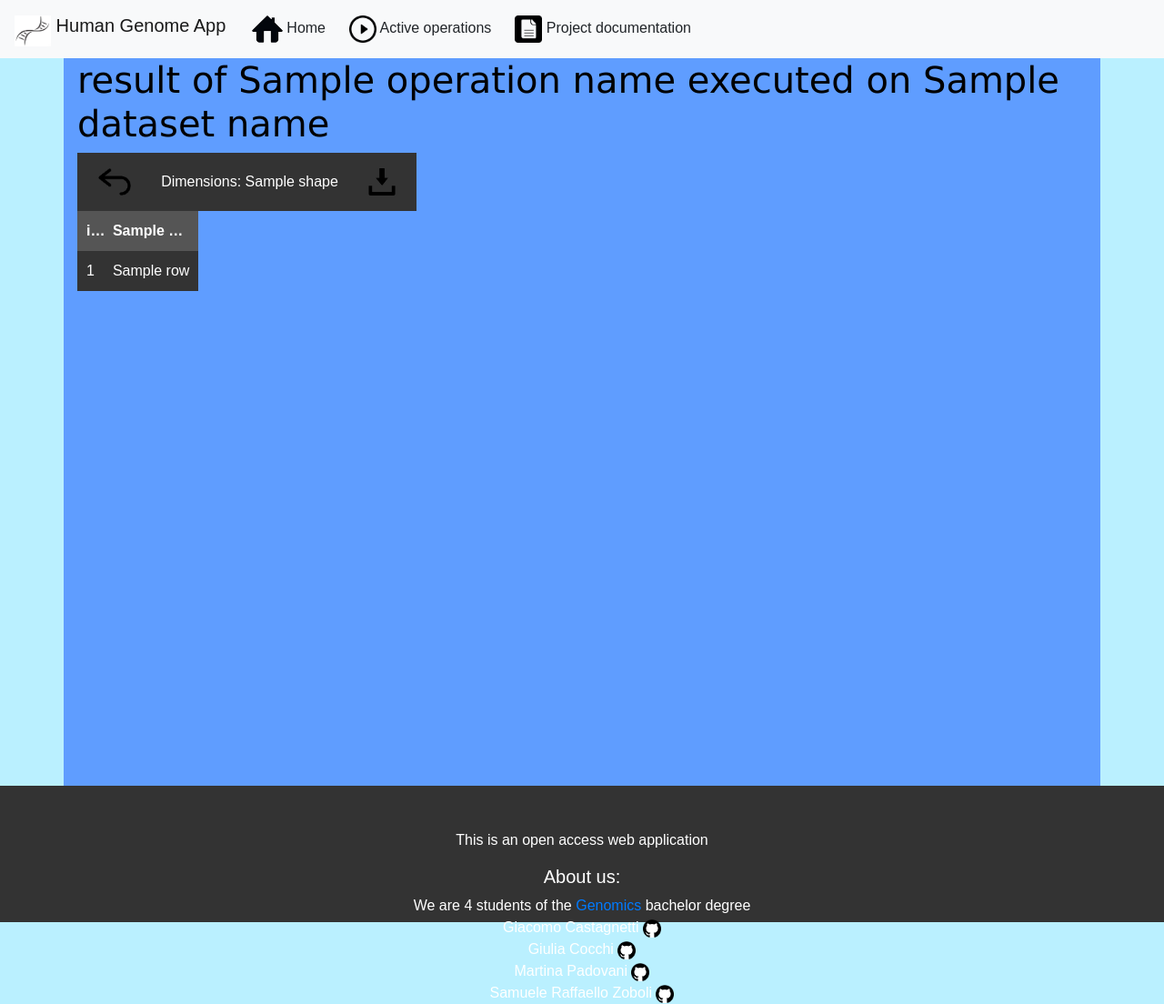
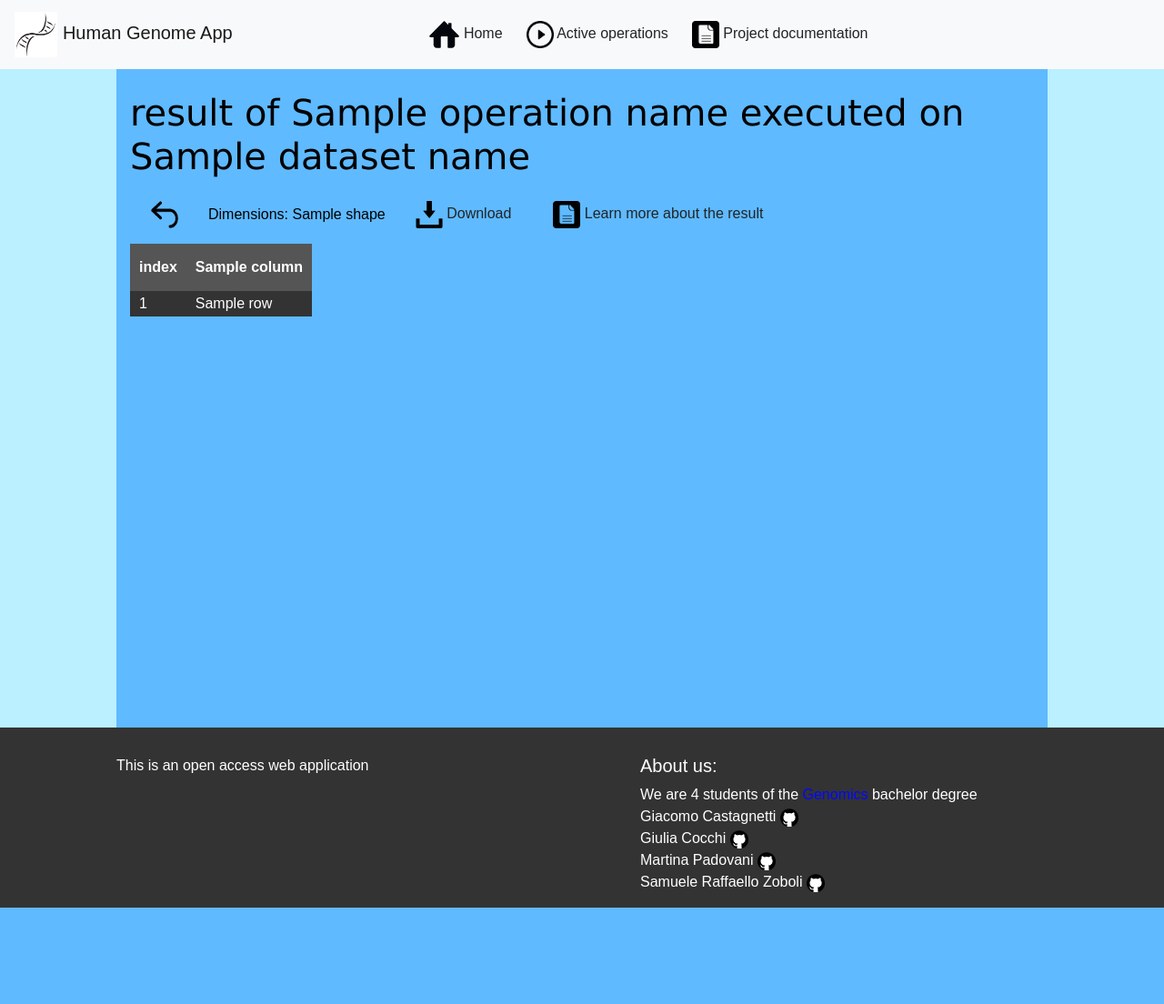
Before and after one commit to kcajj/advanced_programming_project_Genomics_2022, a Flask app: template webapp/templates/operation.html in a window 1280 px wide. Shown: the whole page at 91% size. After the commit the page ends 998 px from the top, so only its background shows below. Run offline with Flask 2, Linux system fonts and the light colour scheme; the template is opened without the code that fills it: most values are stand-ins (such as "Sample title", 1, 10 or a date in 2020); parts of the project's set-up code (start-up, migrations or seed data) failed here and were passed over.

Commit message:
css update

```diff
--- a/webapp/static/css/main.css
+++ b/webapp/static/css/main.css
@@ -1,3 +1,11 @@
+.navbar-collapse {
+    padding-left: 15%;
+    -ms-flex-preferred-size: 100%;
+    flex-basis: 100%;
+    -ms-flex-positive: 1;
+    flex-grow: 1;
+}
+
 html body {
     margin: 0;
     font-family: sans-serif;
@@ -11,72 +19,74 @@ h1 {
     }
 
 .container {
+    padding-top: 100px;
     width: 80%;
     margin: 0 auto;
-    background-color: rgb(95, 157, 255);
+    background-color: rgb(95, 186, 255);
     min-height: 100vh;
     }
 
 a {
-    color: rgb(0 0 0);
-    text-decoration: none;
-    background-color: transparent;
+    color: rgb(0, 8, 255);
 }
-
-/*operation page*/
-.panel-group { /*  words that describes the different ops  */
-    color:rgb(255, 255, 255);
-    }
-
-.panel-title a { /* operation */
-    color: rgb(255, 255, 255);
-    }
 
 table {
     font-family: Arial, sans-serif;
     color: white;
     background-color: #333;
     text-align: left;
-    max-width: 100px;
-    max-height: 10px;
+    width: 100%;
     overflow: hidden;
     text-overflow: ellipsis;
     white-space: nowrap;
     }
+.table-information{
+    width: 100%;
+    }
+
+.table-operation{
+    width: 10%;
+}
 
 th, td {
     padding: 10px;
     text-align: left;
     background-color: #333;
-    max-width: 445px;
+    max-width: 360px;
+    line-height: 0.5;
     overflow: hidden;
     text-overflow: ellipsis;
     white-space: nowrap;
     }
 
 th {
+    line-height: 2;
     background-color: #555;
-    max-width: 10px;
     }
+
+.table-information-content{
+    color: black;
+    background-color: rgb(95, 186, 255);
+}
 
 #bottom-bar {
     background-color: #333;
     color: #fff;
-    height: 150px;
     width: 100%;
-    text-align: center;
+    padding-left: 10%;
+    padding-top: 30px;
+    display:flex;
     }
+#information {
+    flex:1;
+}
+#about-us{
+    flex:1;
+}
 
-.square-button {
-    display: inline-block;
+.img-button {
     height: 30px; /* or any other desired size */
-    width: 30px; /* or any other desired size */
-    }
-
-.square-button img {
-    max-width: 100%;
-    max-height: 100%;
-    margin: 25% auto;
+    width: 30px;
     }
 
 .parent-element {
--- a/webapp/templates/Homepage.html
+++ b/webapp/templates/Homepage.html
@@ -2,7 +2,7 @@
 {%block content%}
 
     <h1>
-        Human Genome Features Web App
+        Human Genome Features web app
     </h1>
 
     <p>
--- a/webapp/templates/base.html
+++ b/webapp/templates/base.html
@@ -3,25 +3,25 @@
   <head>
 
       <!-- CSS -->
+      <link rel="stylesheet" href="https://cdn.jsdelivr.net/npm/bootstrap@4.3.1/dist/css/bootstrap.min.css" integrity="sha384-ggOyR0iXCbMQv3Xipma34MD+dH/1fQ784/j6cY/iJTQUOhcWr7x9JvoRxT2MZw1T" crossorigin="anonymous">
       <link rel="stylesheet" href="{{ url_for('static', filename='css/main.css') }}">
-      <link rel="stylesheet" href="https://cdn.jsdelivr.net/npm/bootstrap@4.3.1/dist/css/bootstrap.min.css" integrity="sha384-ggOyR0iXCbMQv3Xipma34MD+dH/1fQ784/j6cY/iJTQUOhcWr7x9JvoRxT2MZw1T" crossorigin="anonymous">
 
       <meta charset="UTF-8">
       <meta name="viewport" content="width=device-width, initial-scale=1.0">
 
       <link rel="icon" type="image/png" href="{{ url_for('static', filename='logo.png') }}"/>
-      <title>HGF webapp</title>
+      <title>HGF web app</title>
 
     </head>
 
     <body>
 
       <header>
-        <nav class="navbar navbar-expand-lg navbar-light bg-light">
+        <nav class="navbar fixed-top navbar-expand-lg navbar-light bg-light">
 
           <a class="navbar-brand" href="{{ url_for('homepage')}}">
-            <img src="{{ url_for('static', filename='logo.png') }}" alt="Logo" width="40" height="34" class="d-inline-block align-text-top">
-            <span>Human Genome App</span>
+            <img src="{{ url_for('static', filename='logo.png') }}" alt="Logo" height="50">
+            Human Genome App
           </a>
 
           <button class="navbar-toggler" type="button" data-toggle="collapse" data-target="#navbarNav" aria-controls="navbarNav" aria-expanded="false" aria-label="Toggle navigation">
@@ -57,25 +57,22 @@
 
       <div class="container">
 
-        <!-- Your HTML content goes here -->
         {% block content %}
         {% endblock %}
 
       </div>
 
       <div id="bottom-bar">
+        <div id="information">
           <p>
-          <br>
-          <br>
             This is an open access web application
-          <br>
           </p>
-
+        </div>
+        <div id="about-us">
           <h5> About us: </h5>
-
           <p>
             We are 4 students of the
-          <a href="https://corsi.unibo.it/1cycle/Genomics">
+            <a href="https://corsi.unibo.it/1cycle/Genomics" target="_blank">
               Genomics
             </a>
             bachelor degree <br>
@@ -102,6 +99,8 @@
           </p>
         </div>
 
+      </div>
+
     </body>
 
 </html>
--- a/webapp/templates/operation.html
+++ b/webapp/templates/operation.html
@@ -7,25 +7,32 @@
     <h1>{{ dataset_name.replace('_',' ') }}</h1>
 {% endif %}
 
-<table>
+<table class="table-operation">
     <tr>
-        <td>
+        <td class="table-information-content">
             <a class="btn" href="/active_operations/{{dataset_name}}">
-              <img src="{{ url_for('static', filename='back_buttonn.png') }}"; height = 30px>
+              <img class='img-button' src="{{ url_for('static', filename='back_button.png') }}">
             </a>
           </td>
-        <td>
+        <td class="table-information-content">
             Dimensions: {{ df.shape }}
         </td>
-        <td>
-        <a class="btn" href="/download/{{dataset_name}}/{{operation_name}}">
-            <img src="{{ url_for('static', filename='download_button.png') }}"; height = 30px>
-        </a>
+        <td class="table-information-content">
+            <a class="btn" href="/download/{{dataset_name}}/{{operation_name}}">
+                <img class='img-button' src="{{ url_for('static', filename='download_button.png') }}">
+                Download
+            </a>
+        </td>
+        <td class="table-information-content">
+            <a class="btn" href="/documentation#{{ operation_name }}">
+                <img class='img-button' src="{{ url_for('static', filename='documentation_button.png') }}">
+                Learn more about the result
+            </a>
         </td>
     </tr>
 </table>
 
-<table class="prova">
+<table class="table-operation">
 
     <tr>
         <th> index </th>
```
Also changed, not shown: webapp/templates/active_operations.html (+23 -21 lines), webapp/static/back_button.png (renamed from webapp/static/back_buttonn.png). Lines whose indentation alone changed are shown as unchanged.
